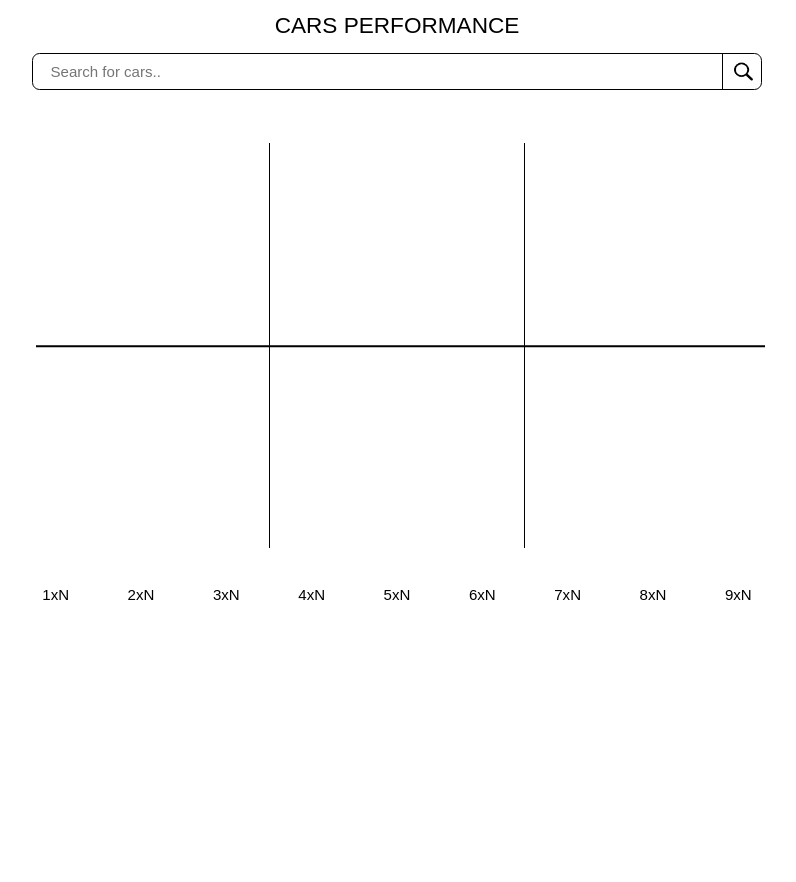
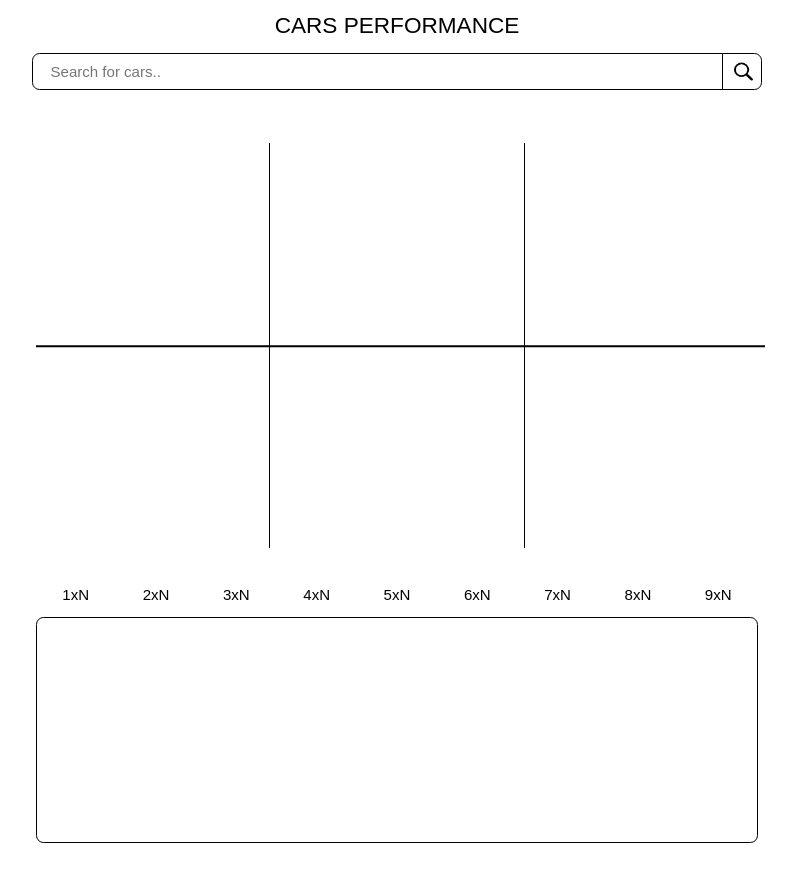
Before and after one commit to aleksandarbatin/carsSpeed-app, a website: page dist/index.html in a window 1280 px wide. Shown: the whole page, without its empty margins (243-1039 px from the left). Before the commit the page ends 800 px from the top, so only its background shows below. Drawn offline with Linux system fonts and the light colour scheme; no server answers.

Commit message:
level_5 track lines and measure

```diff
--- a/src/sass/blocks/_animationField.scss
+++ /dev/null
@@ -1,11 +0,0 @@
-//----------------------------------
-//--------- ANIMATION FILED - TRACK
-//----------------------------------
-
-.track-distance {
-	width: 100%;
-	td {
-		font-size: 2rem;
-		text-align: center;
-	}
-}
--- /dev/null
+++ b/src/sass/blocks/_track.scss
@@ -0,0 +1,22 @@
+//----------------------------------
+//--------- ANIMATION FILED - TRACK
+//----------------------------------
+
+.track{
+	padding: 0 3rem;
+	&__measure {
+		width: 100%;
+		margin-bottom: 2rem;
+		td {
+			font-size: 2rem;
+			text-align: center;
+		}
+	}
+	&__lines {
+		width: 100%;
+		height: 30rem;
+		margin-bottom: 30rem;
+		border: 0.2rem solid #000;
+		border-radius: 1rem;
+	}
+}
--- a/src/sass/main.scss
+++ b/src/sass/main.scss
@@ -28,7 +28,7 @@
 //------BLOCKS
 @import 'blocks/header';
 @import 'blocks/searchFilter';
-@import 'blocks/animationField';
+@import 'blocks/track';
 
 //------COMPONENTS
 @import 'components/displayBox';
```
Also changed, not shown: dist/css/main.css, dist/index.html, src/pre-css/main.css.
